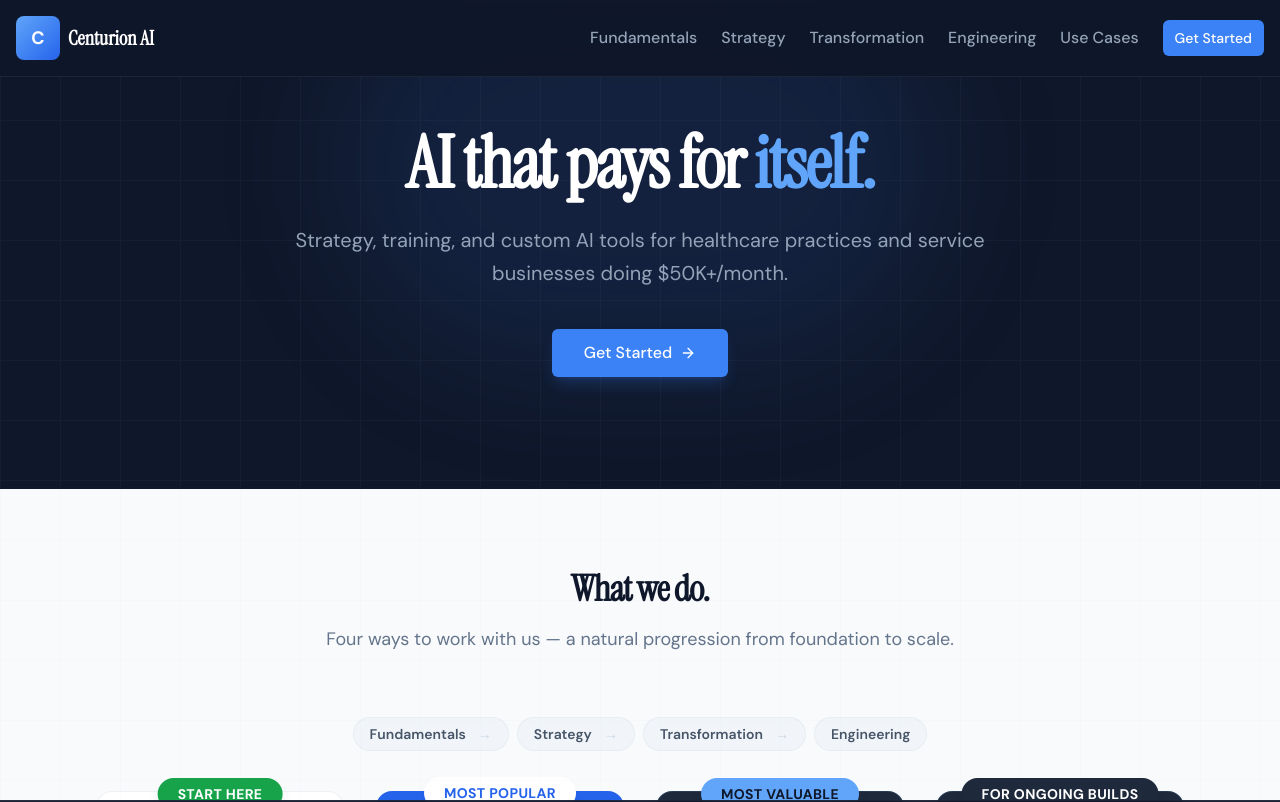
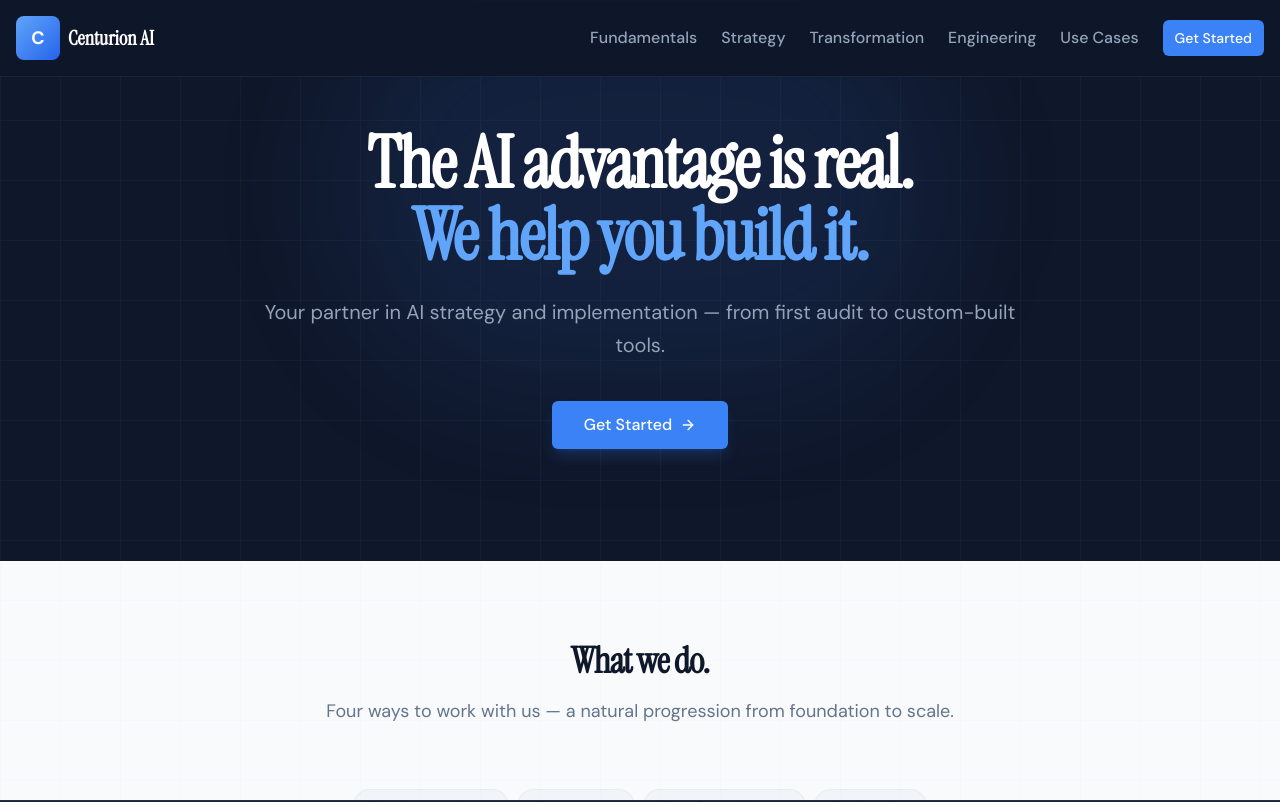
Before and after one commit to zachlittle42/CenturionAI, a Next.js app: page / in a window 1280 px wide. Shown: the top 802 px of the page. Built offline with nearby package versions, Linux system fonts and the light colour scheme.

Commit message:
copy: update hero headline and subhead

```diff
--- a/app/page.tsx
+++ b/app/page.tsx
@@ -34,11 +34,11 @@ export default function Home() {
 
         <div className="container relative z-10 mx-auto max-w-5xl px-4 text-center">
           <h1 className="font-display text-balance text-5xl md:text-6xl lg:text-7xl font-bold tracking-tight mb-6 text-white opacity-0 animate-reveal">
-            AI that pays for <span className="text-blue-400">itself.</span>
+            The AI advantage is real. <span className="text-blue-400">We help you build it.</span>
           </h1>
 
           <p className="text-xl mb-10 max-w-3xl mx-auto leading-relaxed opacity-0 animate-reveal stagger-2" style={{color: "#94A3B8"}}>
-            Strategy, training, and custom AI tools for healthcare practices and service businesses doing $50K+/month.
+            Your partner in AI strategy and implementation — from first audit to custom-built tools.
           </p>
 
           <div className="flex items-center justify-center opacity-0 animate-reveal stagger-3">
```
